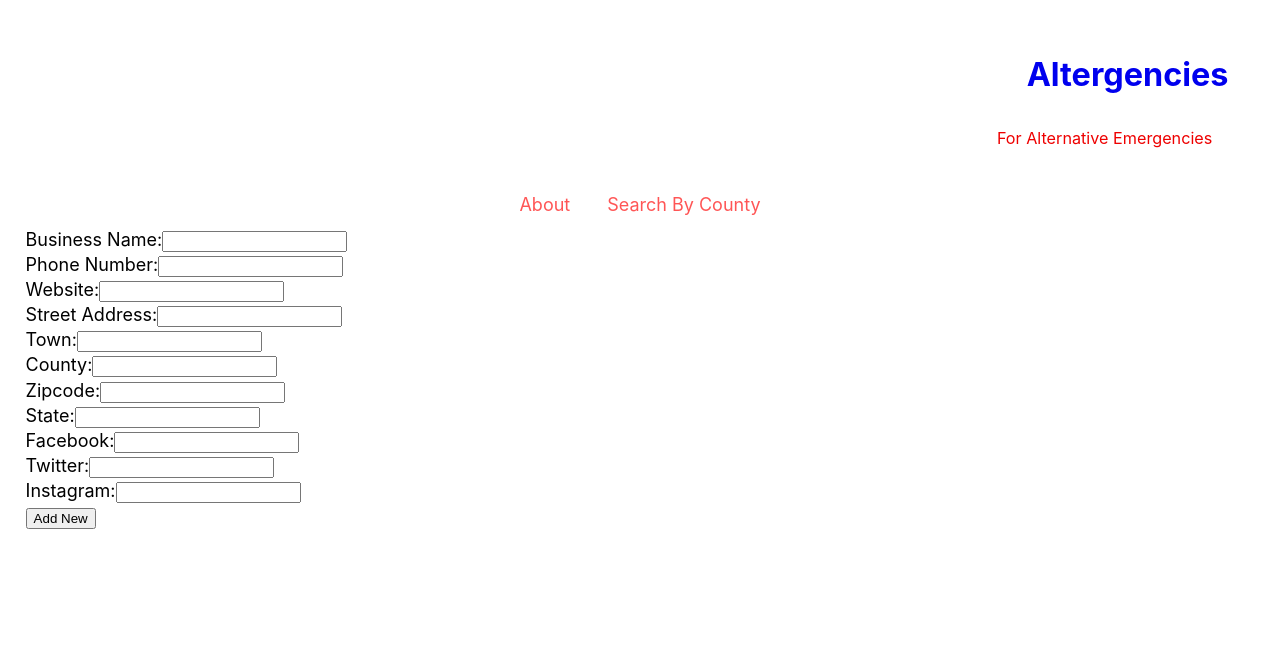
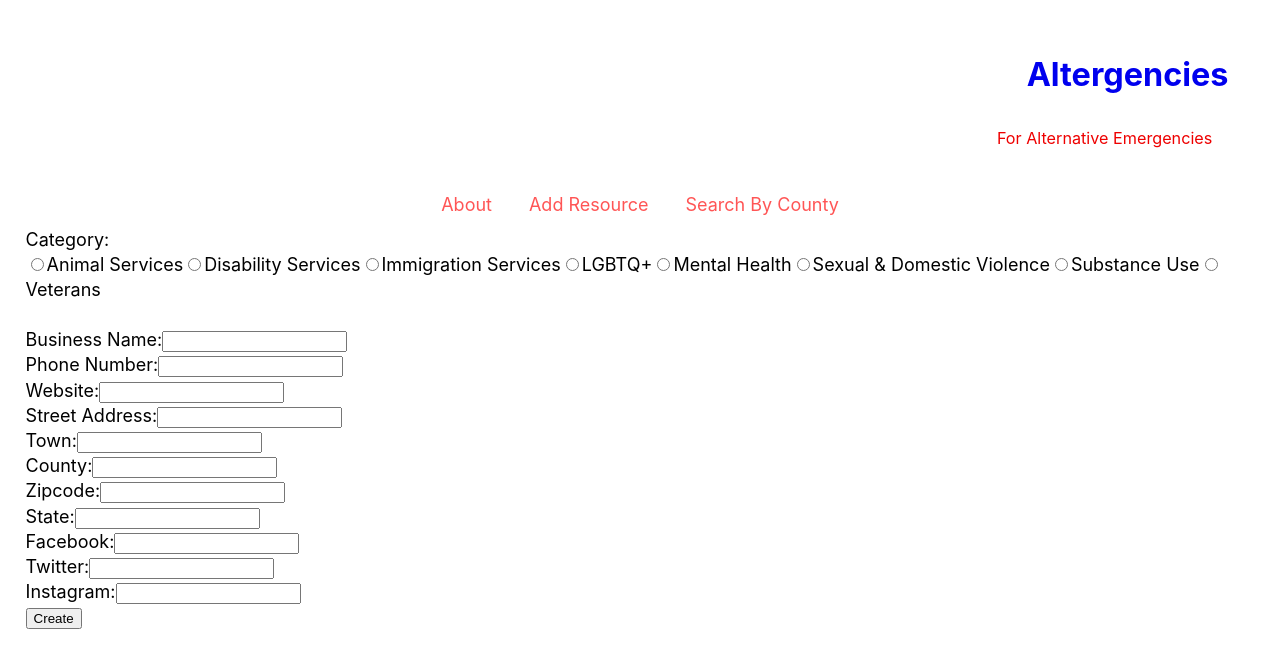
Before and after one commit to breakfastatiffs/nh-resource-client, a React (Create React App) app: page /add-resource in a window 1280 px wide. Shown: the top 668 px of the page. Built offline with nearby package versions, Linux system fonts and the light colour scheme.

Commit message:
working, but testing a post method and need a place to come back to just in case

```diff
--- a/src/ResourceApiService.js
+++ b/src/ResourceApiService.js
@@ -39,20 +39,20 @@ const ResourceApiService = {
   },
   postResource(
     resourceId,
+    category,
     title,
-    category,
     phone_number,
-    url,
-    address,
+    street_address,
     city,
     state,
     zip_code,
     county,
+    url,
     facebook,
     twitter,
     instagram
   ) {
-    return fetch(`${config.API_ENDPOINT}/admin/post`, {
+    return fetch(`${config.API_ENDPOINT}/add-resource`, {
       method: 'POST',
       headers: {
         // 'authorization' : `basic ${TokenService.getAuthToken()}`, // protected endpoints
@@ -60,15 +60,15 @@ const ResourceApiService = {
       },
       body: JSON.stringify({
         resource_id: resourceId,
+        category,
         title,
-        category,
         phone_number,
-        url,
-        address,
+        street_address,
         city,
         state,
         zip_code,
         county,
+        url,
         facebook,
         twitter,
         instagram
@@ -95,7 +95,7 @@ const ResourceApiService = {
     twitter,
     instagram
   ) {
-    return fetch(`${config.API_ENDPOINT}/admin/post`, {
+    return fetch(`${config.API_ENDPOINT}/add-resource`, {
       method: 'PATCH',
       headers: {
         // 'authorization' : `basic ${TokenService.getAuthToken()}`, // protected endpoints
--- a/src/components/Header/Header.js
+++ b/src/components/Header/Header.js
@@ -19,6 +19,9 @@ export default class Header extends React.Component {
           <li class="sub-menu-parent" tab-index="0">
           <Link to='/about'>About</Link>
             </li>
+            <li class="sub-menu-parent" tab-index="0">
+          <Link to='/add-resource'>Add Resource</Link>
+            </li>
           <li class="sub-menu-parent" tab-index="0">
             <a>Search By County</a>
             <ul class='sub-menu'>
--- a/src/context/ResourceContext.js
+++ b/src/context/ResourceContext.js
@@ -14,7 +14,7 @@ const ResourceContext = React.createContext({
   setResource: () => {},
   clearResource: () => {},
   setComments: () => {},
-  addComment: () => {},
+  addResource: () => {},
 })
 
 export default ResourceContext
@@ -46,12 +46,12 @@ export class ResourceProvider extends React.Component {
     this.setResource(nullResource)
   }
 
-  // addComment = comment => {
-  //   this.setComments([
-  //     ...this.state.comments,
-  //     comment
-  //   ])
-  // }
+  addResource = resource => {
+    this.setComments([
+      ...this.state.comments,
+      resource
+    ])
+  }
 
   render() {
     const value = {
@@ -63,7 +63,7 @@ export class ResourceProvider extends React.Component {
       setResource: this.setResource,
       setComments: this.setComments,
       clearResource: this.clearResource,
-      addComment: this.addComment,
+      addResource: this.addResource,
     }
     return (
       <ResourceContext.Provider value={value}>
--- a/src/routes/AddResource/AddResource.js
+++ b/src/routes/AddResource/AddResource.js
@@ -1,43 +1,109 @@
 import React from 'react';
+import ResourceContext from '../../context/ResourceContext';
+import ResourceApiService from '../../ResourceApiService';
+import { Button, Textarea } from '../../helper';
 
 export default class AddResource extends React.Component {
+  static contextType = ResourceContext;
+
+  handleSubmit = e => {
+    e.preventDefault()
+    const { resource } = this.context
+    // const { text } = e.target
+    ResourceApiService.postResource(
+      resource.id,
+      resource.title,
+      resource.category,
+      resource.phone_number,
+      resource.street_address,
+      resource.city,
+      resource.state,
+      resource.zip_code,
+      resource.county,
+      resource.url,
+      resource.facebook,
+      resource.twitter,
+      resource.instagram
+    )
+    .then(this.context.addResource)
+    .then(() => {
+      resource.title.value = '',
+      resource.category.value = '',
+      resource.phone_number.value = '',
+      resource.street_address.value = '',
+      resource.city.value = '',
+      resource.state.value = '',
+      resource.zip_code.value = '',
+      resource.county.value = '',
+      resource.url.value = '',
+      resource.facebook.value = '',
+      resource.twitter.value = '',
+      resource.instagram.value = ''
+    })
+    .catch(this.context.setError)
+  }
+
   render() {
     return (
-        <form id="add-new">
+      <form
+        id="add-new"
+        onSubmit={this.handleSubmit}
+        >
+        <div className='category-options'>
+          <label htmlfor="category">Category:</label>
+          <br />
+          <input id="category" type="radio" />
+          <label htmlfor="category-type">Animal Services</label>
+          <input id="category" type="radio" />
+          <label htmlfor="category-type">Disability Services</label>
+          <input id="category" type="radio" />
+          <label htmlfor="category-type">Immigration Services</label>
+          <input id="category" type="radio" />
+          <label htmlfor="category-type">LGBTQ+</label>
+          <input id="category" type="radio" />
+          <label htmlfor="category-type">Mental Health</label>
+          <input id="category" type="radio" />
+          <label htmlfor="category-type">Sexual & Domestic Violence</label>
+          <input id="category" type="radio" />
+          <label htmlfor="category-type">Substance Use</label>
+          <input id="category" type="radio" />
+          <label htmlfor="category-type">Veterans</label>
+        </div>
+        <br />
         <label htmlfor="title">Business Name:</label>
         <input id="title" type="text" />
-          <br/>
+        <br />
         <label htmlfor="number">Phone Number:</label>
         <input id="number" type="text" />
-          <br/>
+        <br />
         <label htmlfor="url">Website:</label>
         <input id="url" type="text" />
-          <br/>
+        <br />
         <label htmlfor="address">Street Address:</label>
         <input class="address" type="text" />
-          <br/>
+        <br />
         <label htmlfor="address">Town:</label>
         <input class="address" type="text" />
-          <br/>
+        <br />
         <label htmlfor="address">County:</label>
         <input class="address" type="text" />
-          <br/>
+        <br />
         <label htmlfor="address">Zipcode:</label>
         <input class="address" type="text" />
-          <br/>
+        <br />
         <label htmlfor="address">State:</label>
         <input class="address" type="text" />
-          <br/>
+        <br />
         <label htmlfor="address">Facebook:</label>
         <input class="social" type="text" />
-          <br/>
+        <br />
         <label htmlfor="address">Twitter:</label>
         <input class="social" type="text" />
-          <br/>
+        <br />
         <label htmlfor="address">Instagram:</label>
         <input class="social" type="text" />
-          <br/>
-          <button id="submitbtn" type="submit">Add New</button>
+        <br />
+        <Button id="submitbtn" type="submit">Create</Button>
       </form>
     )
   }
--- a/src/routes/ResourcePage/ResourcePage.js
+++ b/src/routes/ResourcePage/ResourcePage.js
@@ -31,6 +31,9 @@ export default class ResourcePage extends React.Component {
     return <>
     <h2>{resource.title}</h2>
       <ResourceContent resource={resource} />
+      <EditResource resource={resource} />
+      <Hyph />
+      <DeleteResource resource={resource} />
     </>
   }
 
@@ -61,11 +64,11 @@ function ResourceContent({ resource }) {
       <br />
       <a href={`tel:${resource.phone_number}`}>{resource.phone_number}</a>
            <br/>
-          <a href={`${resource.url}`}>{resource.url}</a>
+          <a href={`${resource.url}`} target='_blank'>{resource.url }</a>
           <br/>
           <span>{resource.street}</span>
           <br/>
-          <span>{resource.city}</span>
+          <span>{resource.city},</span>
           <br/>
           <span>{resource.state}</span>
           <br/>
@@ -73,11 +76,23 @@ function ResourceContent({ resource }) {
           <br/>
           <span>{resource.county} County</span>
           <br/>
-          <a href={`${resource.facebook}`}>{resource.facebook}</a>
+          <a href={`${resource.facebook}`} target='_blank'>{resource.facebook}</a>
           <br/>
-          <a href={`${resource.twitter}`}>{resource.twitter}</a>
+          <a href={`${resource.twitter}`} target='_blank'>{resource.twitter}</a>
           <br/>
-          <a href={`${resource.instagram}`}>{resource.instagram}</a>
+          <a href={`${resource.instagram}`} target='_blank'>{resource.instagram}</a>
     </p>
   )
 }
+
+function EditResource ({ resource }) {
+  return (
+    <button>Edit</button>
+  )
+}
+
+function DeleteResource ({ resource }) {
+  return (
+    <button>Delete</button>
+  )
+}
```
Lines whose indentation alone changed are shown as unchanged.
